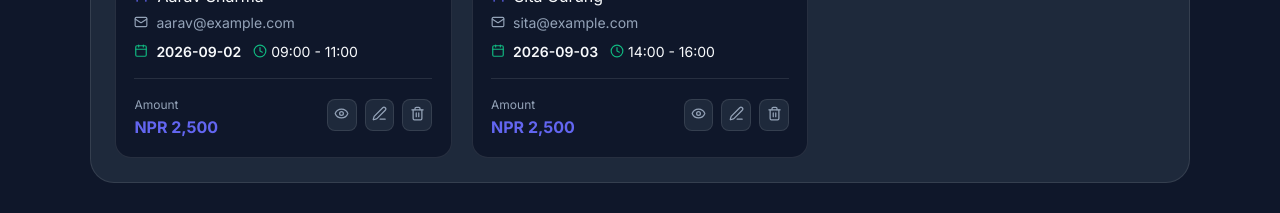
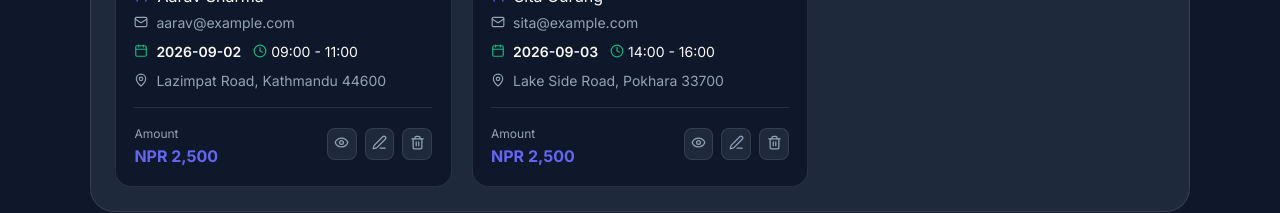
Before and after one commit to rakshyabelbase/customer_service_booking, a React (Vite) app: page /services/service-001 in a window 1280 px wide. Shown: the part 723-936 px from the top of the page. Built offline with nearby package versions, Linux system fonts and the light colour scheme.

Commit message:
Show address in service booking list

```diff
--- a/src/components/bookings/BookingList.tsx
+++ b/src/components/bookings/BookingList.tsx
@@ -4,6 +4,7 @@ import { useServiceBookings, useDeleteBookingMutation } from '../../features/boo
 import {
   Calendar,
   Clock,
+  MapPin,
   User,
   Mail,
   AlertCircle,
@@ -230,6 +231,7 @@ export function BookingList({
                   <Clock size={14} className="text-secondary ml-3 mr-1" />
                   <span>{booking.startTime} - {booking.endTime}</span>
                 </div>
+                <div className="booking-meta-row flex-align mt-2 text-sm text-muted"><MapPin size={14} className="mr-2" /><span>{booking.serviceAddress}</span></div>
 
                 {booking.notes && (
                   <p className="booking-notes-preview mt-2 text-xs text-muted line-clamp-1">
```
